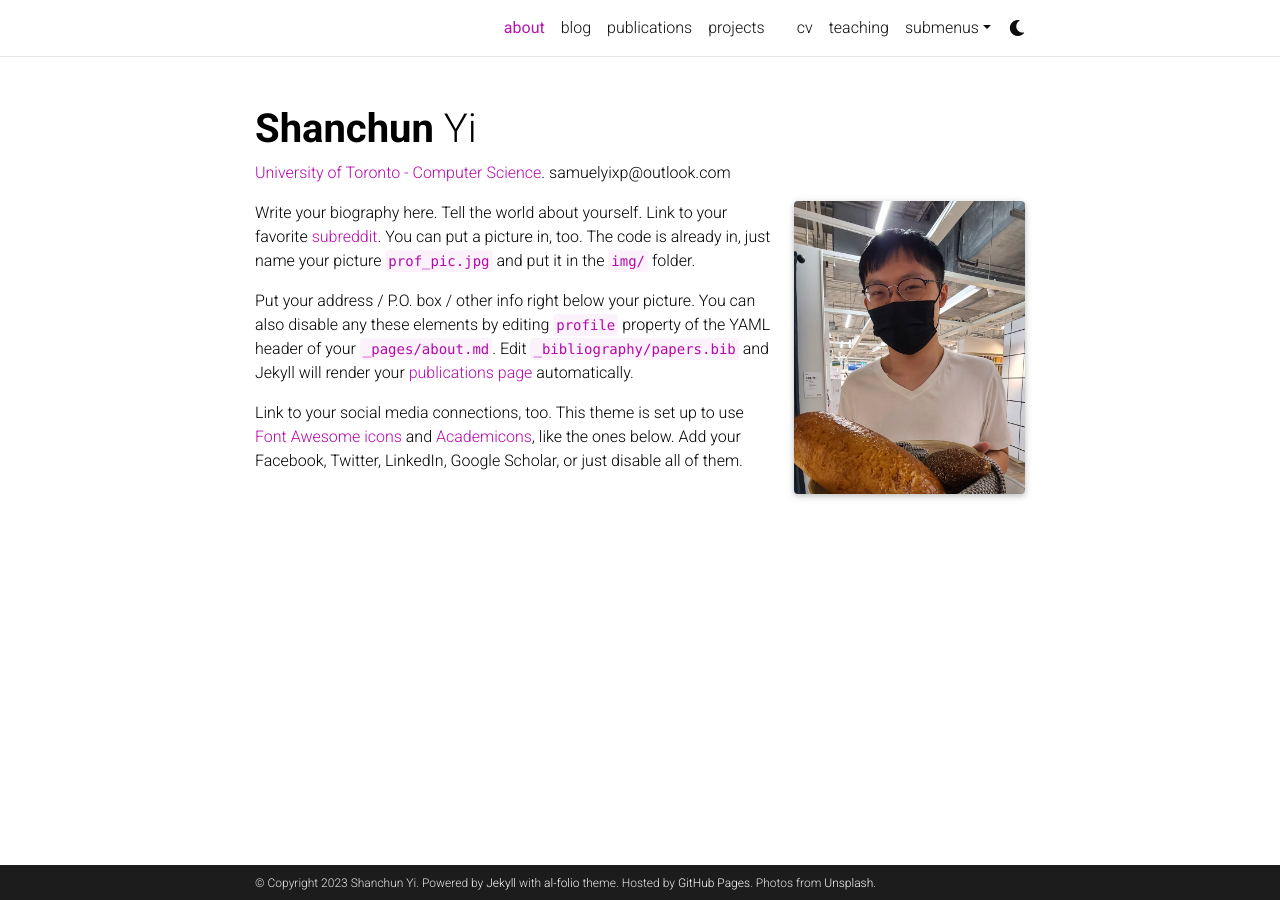
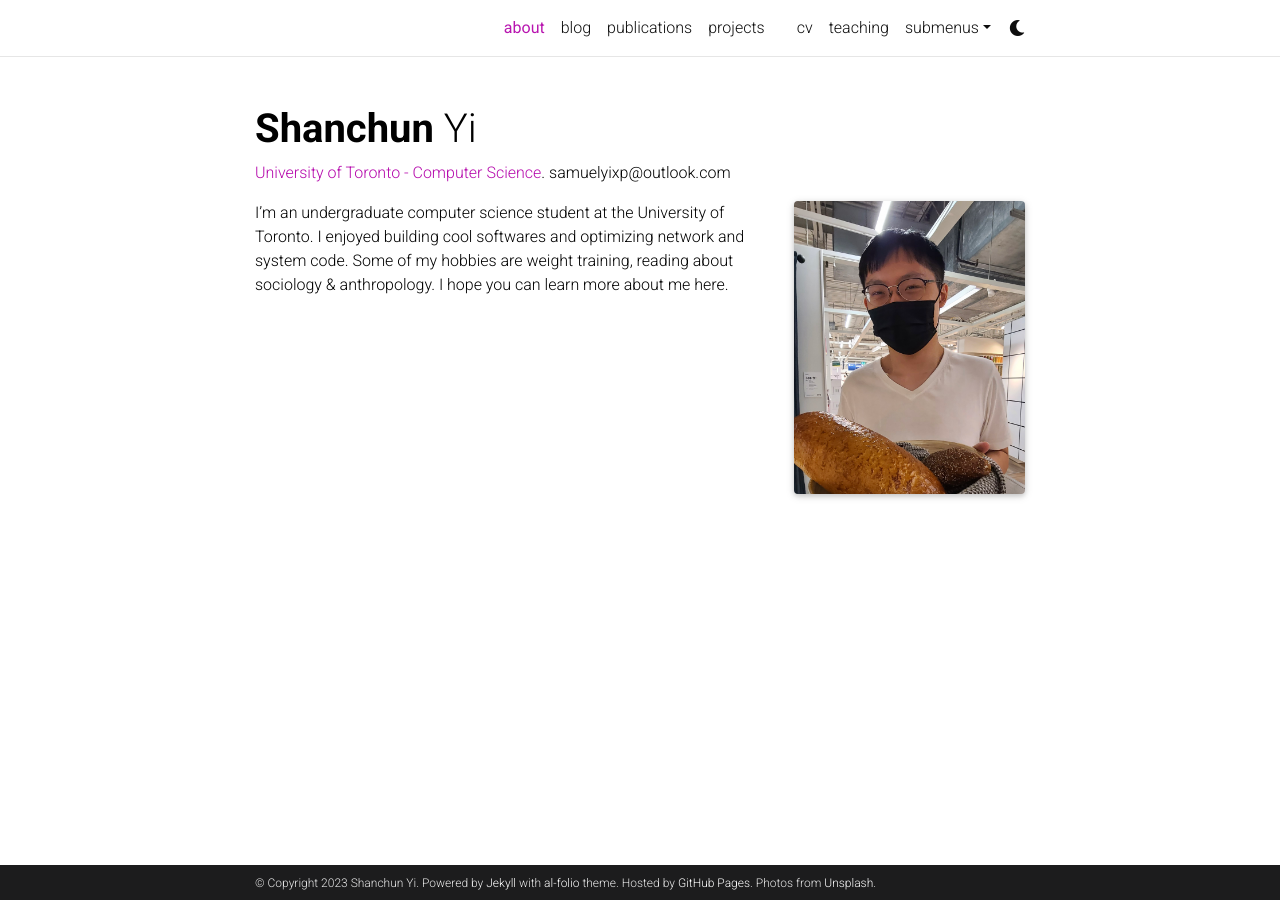
Before and after one commit to xpbeyo/xpbeyo.github.io, a Jekyll site: the page built from _pages/about.md, in a window 1280 px wide. Built offline with Jekyll 4.4.1, drawn with Linux system fonts in a browser that asks for light colours; full-size pictures stand in for the smaller copies a plugin makes; comment, search, counter and statistics services are not loaded; a style sheet for code colours, icons or effects is not loaded.

Commit message:
Updated about

```diff
--- a/_pages/about.md
+++ b/_pages/about.md
@@ -14,8 +14,4 @@ selected_papers: false # includes a list of papers marked as "selected={true}"
 social: false  # includes social icons at the bottom of the page
 ---
 
-Write your biography here. Tell the world about yourself. Link to your favorite [subreddit](http://reddit.com). You can put a picture in, too. The code is already in, just name your picture `prof_pic.jpg` and put it in the `img/` folder.
-
-Put your address / P.O. box / other info right below your picture. You can also disable any these elements by editing `profile` property of the YAML header of your `_pages/about.md`. Edit `_bibliography/papers.bib` and Jekyll will render your [publications page](/al-folio/publications/) automatically.
-
-Link to your social media connections, too. This theme is set up to use [Font Awesome icons](http://fortawesome.github.io/Font-Awesome/) and [Academicons](https://jpswalsh.github.io/academicons/), like the ones below. Add your Facebook, Twitter, LinkedIn, Google Scholar, or just disable all of them.
+I'm an undergraduate computer science student at the University of Toronto. I enjoyed building cool softwares and optimizing network and system code. Some of my hobbies are weight training, reading about sociology & anthropology. I hope you can learn more about me here.
```
